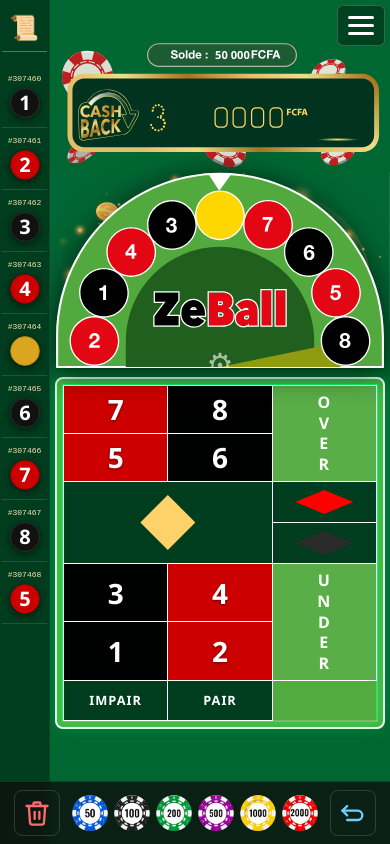
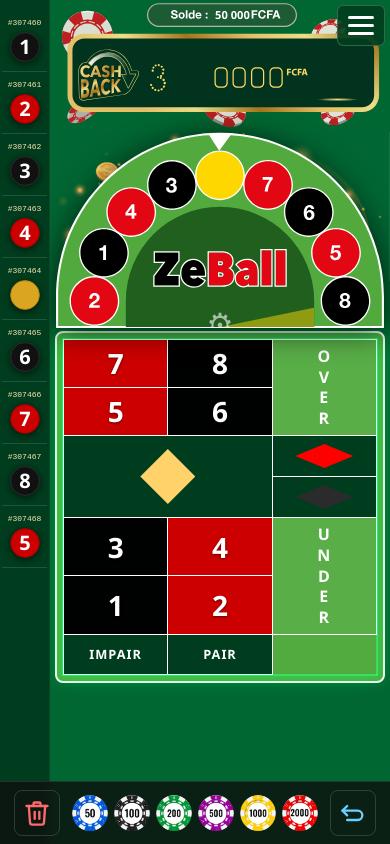
Before and after one commit to CodeSage25/iziball.com, a plain HTML site: page index.html in a window 390 px wide. Drawn offline with Linux system fonts and the light colour scheme.

Commit message:
responsive 4

```diff
--- a/index.js
+++ b/index.js
@@ -532,6 +532,7 @@
     refs.fillArcEl.setAttribute("fill", "rgb(143, 155, 16");
     refs.fillArcEl.setAttribute("opacity", "0");
     refs.fillArcEl.setAttribute("d", "");
+    refs.fillArcEl.setAttribute("clip-path", "url(#arc-bottom-clip)");
 
     // Insérer entre zone-interieure et texte-zebal
     // zone-interieure est déjà juste avant texte-zebal grâce à reorganizeZOrder()
@@ -573,7 +574,7 @@
     // On utilise les mêmes dimensions pour que le remplissage couvre exactement la zone
     var fillCX = 155.67;
     var fillCY = 184.41; // bas de la zone — le camembert part d'ici
-    var fillRadius = 115; // agrandi pour atteindre le sommet de l'arc (184.41 - 69.41 = 115)
+    var fillRadius = 115; // assez grand pour atteindre le sommet de l'arc
 
     // L'arc part de la DROITE (angle 0°) et va vers la GAUCHE (angle 180°)
     // À progress=0 : rien n'est rempli
--- a/style.css
+++ b/style.css
@@ -835,9 +835,13 @@ main {
   .desktop-text {
     display: none;
   }
+  .historique h2 {
+    display: none;
+  }
   .mobile-text {
-    display: block;
+    display: none;
     font-size: 1.5rem;
+    border-bottom: 0px;
   }
 
   .historique-id {
@@ -877,7 +881,7 @@ main {
   }
 
   .jackpot-img {
-    margin-top: 0; /* ANNULE le -50px desktop */
+    margin-top: -50px; /* ANNULE le -50px desktop */
     margin-right: -12px; /* ANNULE le -12px desktop */
     width: 100%;
     height: auto;
@@ -919,7 +923,7 @@ main {
   ------------------------------------------------- */
   .section-bottom {
     width: calc(100% - 10px);
-    margin: 6px auto 80px auto;
+    margin: 0px auto 70px auto;
     padding: 5px;
   }
 
@@ -1005,7 +1009,7 @@ main {
   }
 
   .jackpot-img {
-    margin-top: 0;
+    margin-top: -40px;
     margin-right: -12px;
     width: 100%;
     height: auto;
@@ -1035,7 +1039,7 @@ main {
   /* Section bottom : conserver tel quel (≤700px déjà OK) */
   .section-bottom {
     width: calc(100% - 10px);
-    margin-bottom: 80px;
+    margin-bottom: 70px;
   }
 
   .cell-num {
@@ -1059,7 +1063,7 @@ main {
 
   .jackpot-img {
     width: 100%;
-    margin-top: 0;
+    margin-top: -40px;
     margin-right: -12px;
     height: auto;
     /* Hauteur minimale pour que le header occupe bien le haut */
@@ -1136,7 +1140,7 @@ main {
   /* Header : maintenir la présence en haut de page */
   .jackpot-img {
     width: 100%;
-    margin-top: 0;
+    margin-top: -30px;
     margin-right: -12px;
     min-height: 60px;
   }
```
